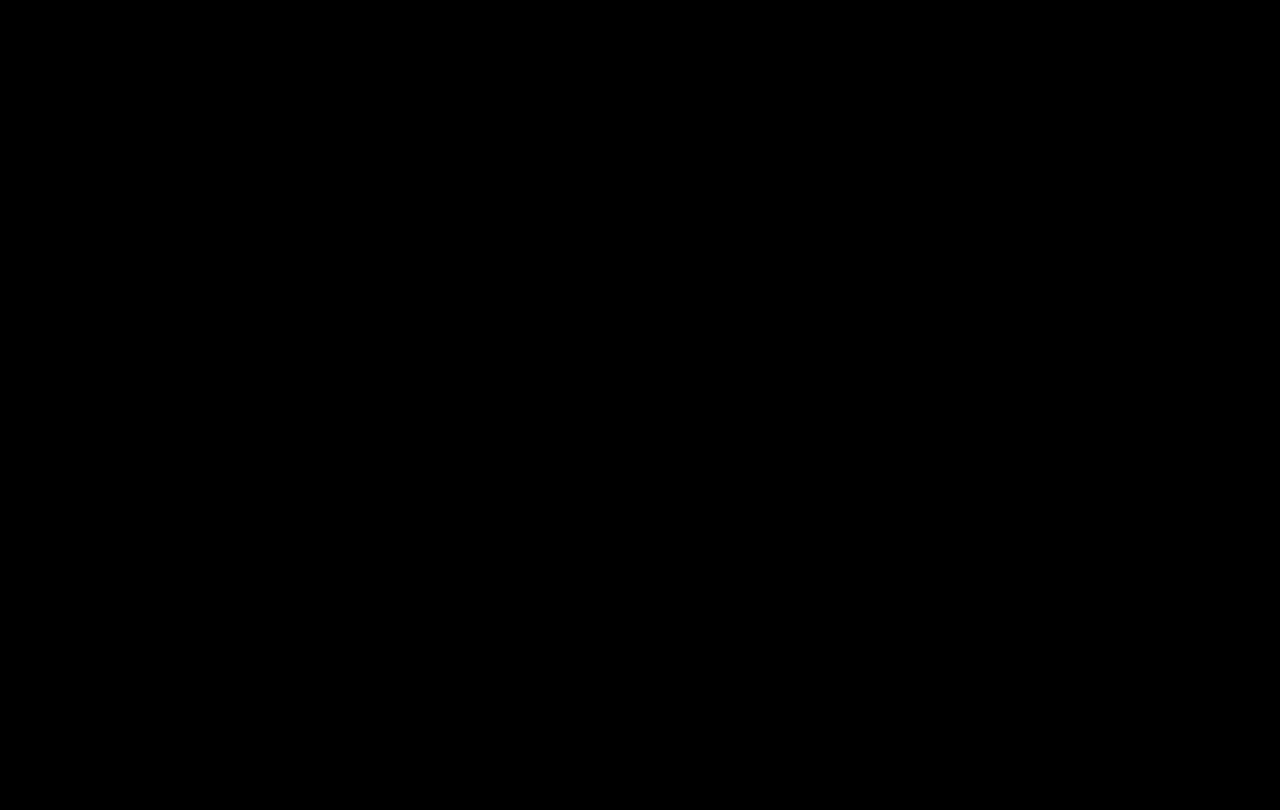
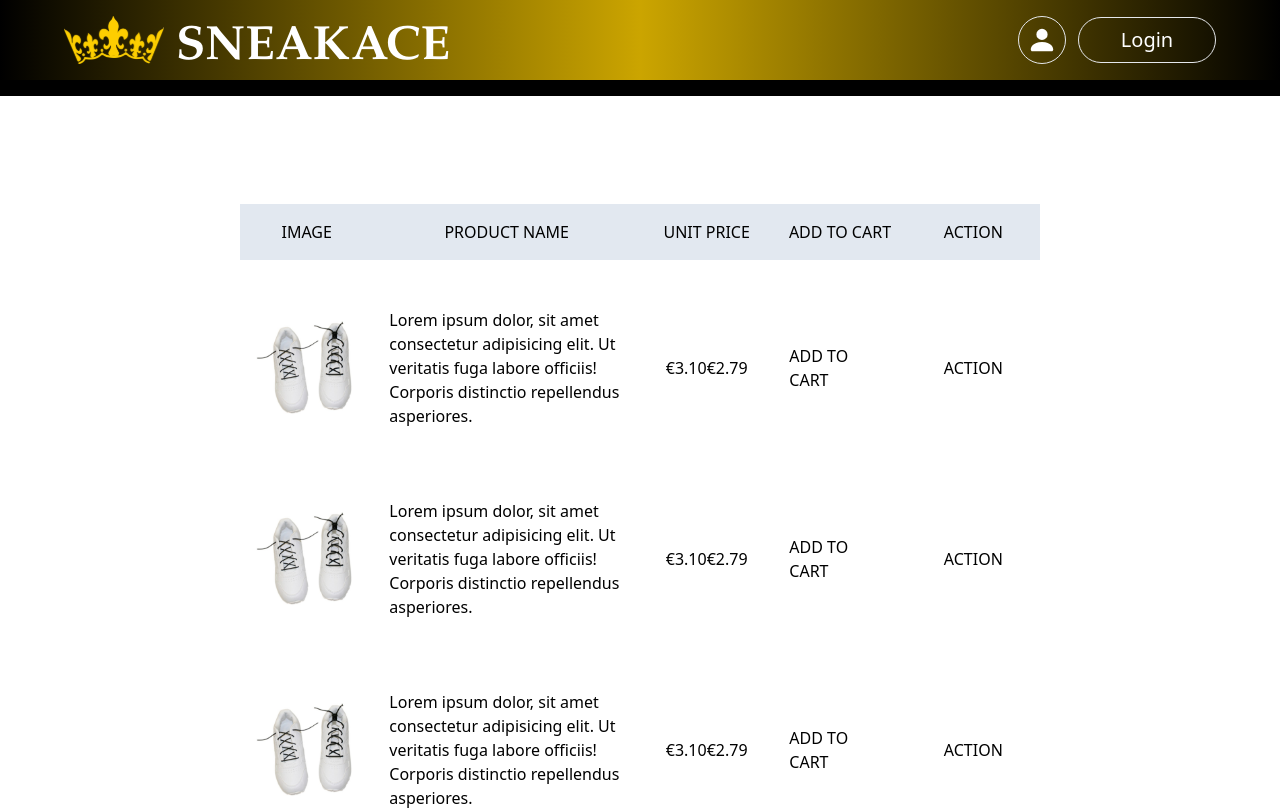
Before and after one commit to AnshuPathak-88825/sneakace, a Next.js app: page /wishlist in a window 1280 px wide. Before the commit this address had no page. Shown: the top 810 px of the page. Built offline with nearby package versions, Linux system fonts and the light colour scheme; a web font is replaced by a local one.

Commit message:
added wishlist page

```diff
--- a/components/Layout.jsx
+++ b/components/Layout.jsx
@@ -13,8 +13,11 @@ const Layout = ({ children, title_tag }) => {
   const isProducts = pathname === "/products";
   const isAdmin = pathname.startsWith("/admin");
   const isCart = pathname === "/cart";
+  const isWishlist = pathname === "/wishlist";
+
   const isMyAccount = pathname === "/my_account";
-  const isRegister = pathname === "/register"; // New line for register page
+  const isRegister = pathname === "/register";
+  const isProductDetails = pathname.startsWith("/products/"); // Check for dynamic route
   const [isLoading, setIsLoading] = useState(isHome);
 
   useEffect(() => {
@@ -29,15 +32,15 @@ const Layout = ({ children, title_tag }) => {
         <title>Sneakace</title>
       </Head>
 
-      {isLoading && (isHome || isLogin || isProducts || isAdmin || isCart || isMyAccount || isRegister) && (
+      {isLoading && (isHome || isLogin || isProducts || isAdmin || isCart|| isWishlist || isMyAccount || isRegister || isProductDetails) && (
         <SplashScreen finishLoading={() => setIsLoading(false)} />
       )}
 
-      {(isHome || isAdmin || isLogin || isProducts || isCart || isMyAccount || isRegister) && (
+      {(isHome || isAdmin || isLogin || isProducts || isCart || isWishlist || isMyAccount || isRegister || isProductDetails) && (
         <div className="flex flex-col min-h-screen">
-          {isHome && <Navbar />}
+          {(isHome || isWishlist) && <Navbar />}
           <main className="flex-grow">{children}</main>
-          {isHome && <Footer />}
+          {(isHome || isWishlist) && <Footer />}
         </div>
       )}
     </>
--- a/pages/admin/create/index.jsx
+++ b/pages/admin/create/index.jsx
@@ -115,7 +115,7 @@ const Create = () => {
       <div className="h-full flex flex-row justify-start">
         <Sidebar className="static " />
         <div className="bg-white flex-1 p-4  text-black">
-          <div className="m-10">
+          <div className="mb-10 relative ">
             <h2>Create Products</h2>
             <h3 className="text-2xl text-teal-500">Create new product here</h3>
           </div>
--- /dev/null
+++ b/pages/wishlist/index.jsx
@@ -0,0 +1,42 @@
+import React from "react";
+import Image from "next/image";
+import img from "../../public/assets/images/shoe2.jpg"
+const Wishlist = () => {
+  return <div className="text-black bg-white w-full h-auto my-24 lg:px-48  flex justify-center">
+    <div className="px-12 py-12 bg-white w-full flex flex-col">
+        <div className="text-3xl text-white">
+           Your wishlist items
+        </div>
+        <div className="flex flex-row mt-6 w-full bg-slate-200	 ">
+            <div className="w-1/6 flex py-4 justify-center  ">IMAGE</div>
+            <div className="w-1/3 flex py-4 justify-center ">PRODUCT NAME</div>
+            <div className="w-1/6 flex py-4 justify-center ">UNIT PRICE</div>
+            <div className="w-1/6 flex py-4 justify-center ">ADD TO CART</div>
+            <div className="w-1/6 flex py-4 justify-center ">ACTION</div>
+        </div>
+        {
+            [1,2,3,4,5,6].map((index)=>{
+                return (<div key={index}  className="flex flex-row mt-6 bg-white w-full">
+                <div className="w-1/6 flex p-4 justify-center  ">
+                <Image
+                  src={img}
+                  alt={"Not found"}
+                  className="w-full rounded-2xl  inline-block  cursor-pointer "
+                />
+                </div>
+                <div className="w-1/3 flex p-4 items-center justify-center ">
+                   Lorem ipsum dolor, sit amet consectetur adipisicing elit. Ut veritatis fuga labore officiis! Corporis distinctio repellendus asperiores.</div>
+                <div className="w-1/6 flex p-4 items-center justify-center">
+                    €3.10€2.79</div>
+                <div className="w-1/6 flex p-4 items-center justify-center">ADD TO CART</div>
+                <div className="w-1/6 flex p-4 items-center justify-center">ACTION</div>
+            </div>)
+            })
+        }
+
+
+    </div>
+    </div>;
+};
+
+export default Wishlist;
```
